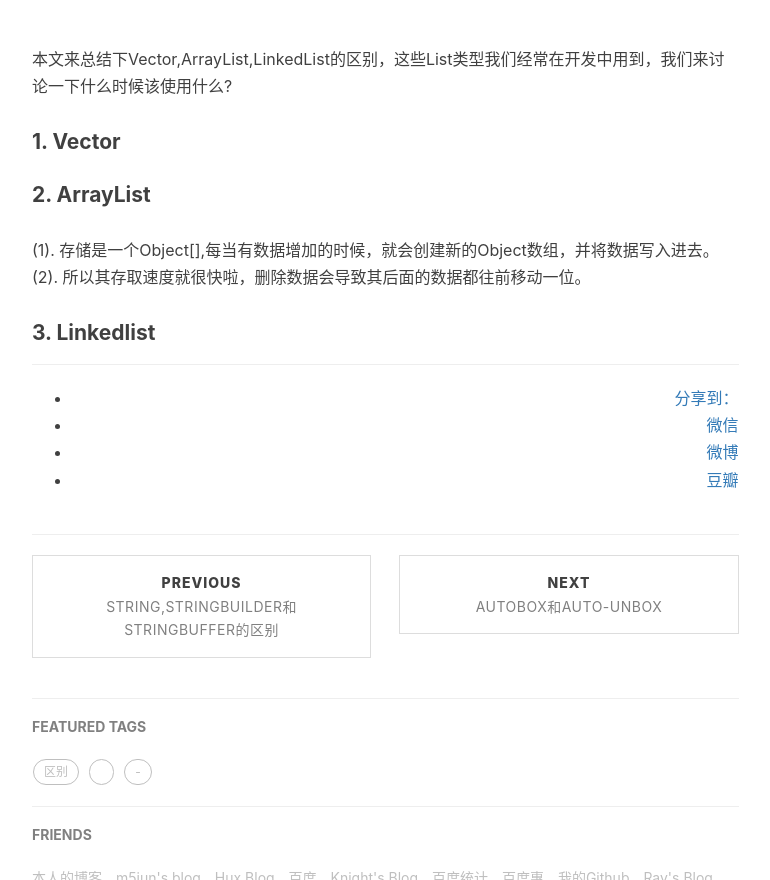
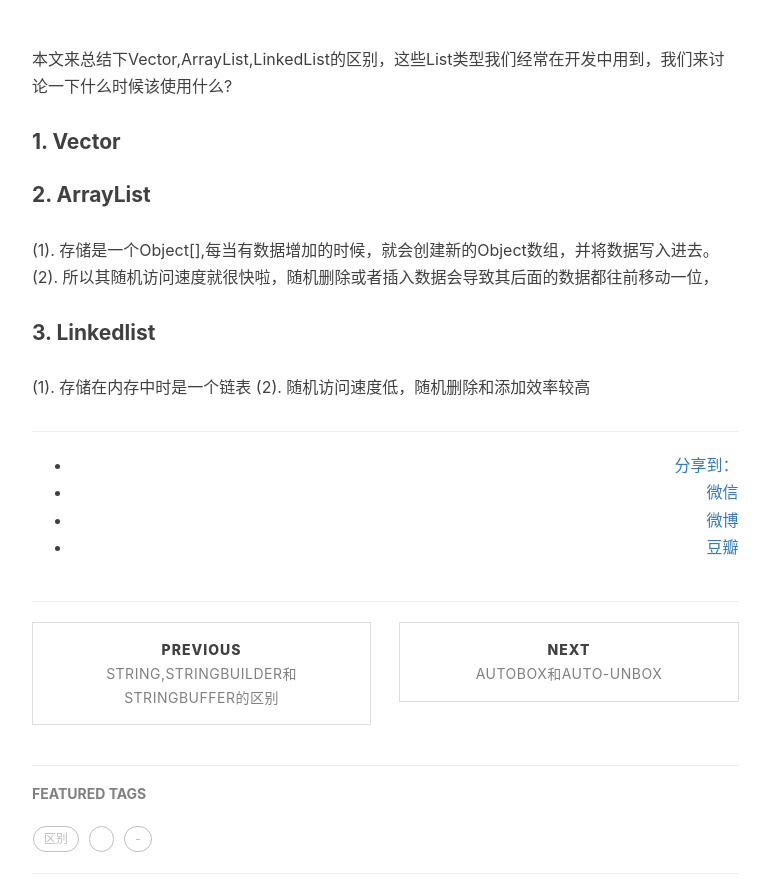
Before and after one commit to baiscjava/basicjava.github.io, a Jekyll site: the page built from _posts/2017-01-10-Vector,ArrayList,LinkedList的区别.md, in a window 1280 px wide and 900 px high, scrolled down 501 px, cut to the strip 20-900 px from the top of the window. Shown: the whole strip, without its empty margins (233-1003 px from the left). Built offline with Jekyll 4.4.1, drawn with Linux system fonts in a browser that asks for light colours; nearby versions of some CDN libraries; comment, search, counter and statistics services are not loaded.

Commit message:
Update 2017-01-10-Vector,ArrayList,LinkedList的区别.md

```diff
--- a/_posts/2017-01-10-Vector,ArrayList,LinkedList的区别.md
+++ b/_posts/2017-01-10-Vector,ArrayList,LinkedList的区别.md
@@ -16,6 +16,8 @@ tags:
 
 #### 2. ArrayList
 (1). 存储是一个Object[],每当有数据增加的时候，就会创建新的Object数组，并将数据写入进去。
-(2). 所以其存取速度就很快啦，删除数据会导致其后面的数据都往前移动一位。
+(2). 所以其随机访问速度就很快啦，随机删除或者插入数据会导致其后面的数据都往前移动一位，
 
 #### 3. Linkedlist
+(1). 存储在内存中时是一个链表
+(2). 随机访问速度低，随机删除和添加效率较高
```
